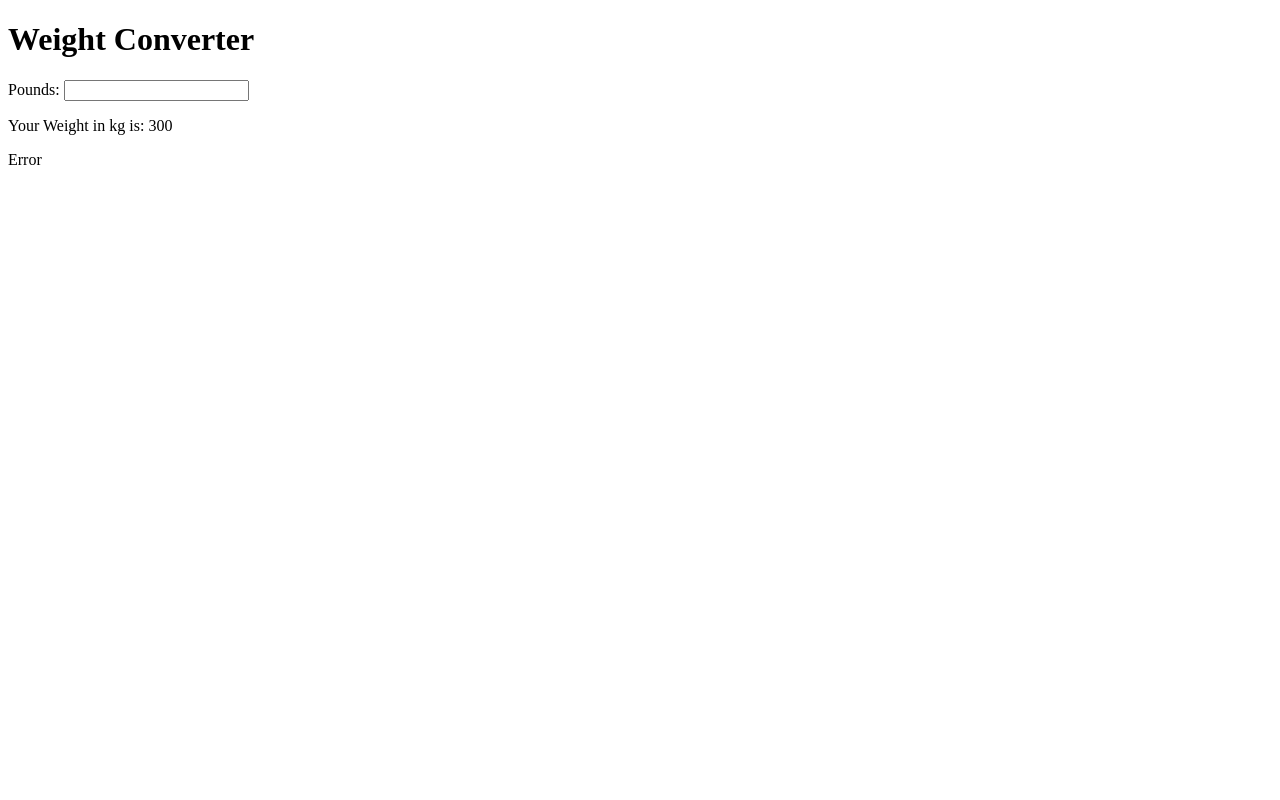
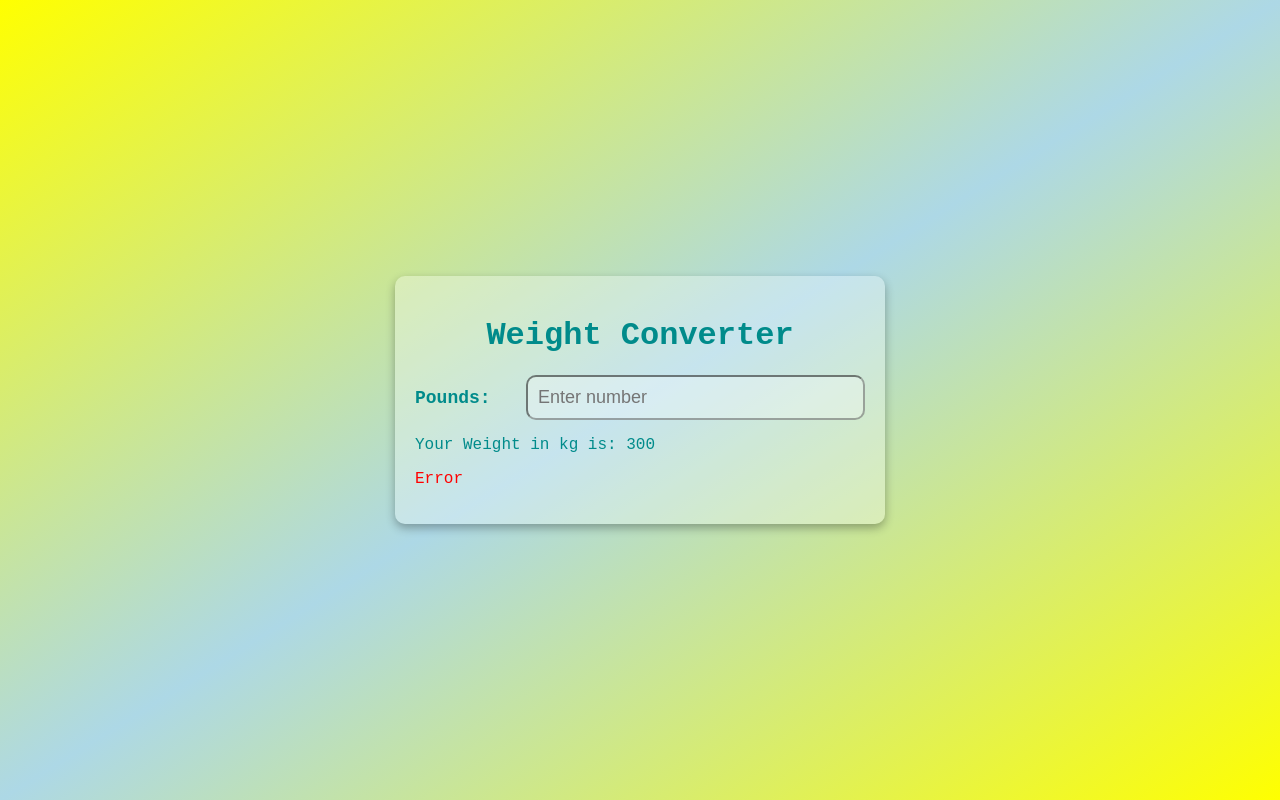
Before and after one commit to KinJonathan/HTML-CSS-JavaScript-Projects, a plain HTML site: page weight-converter/index.html in a window 1280 px wide. Drawn offline with Linux system fonts and the light colour scheme.

Commit message:
CSS Weight Converter

```diff
--- a/weight-converter/index.html
+++ b/weight-converter/index.html
@@ -11,7 +11,7 @@
         <h1 class="heading">Weight Converter</h1>
         <div class="input-container">
             <label for="pounds">Pounds:</label>
-            <input type="number" id="input" class="input" step=".1">
+            <input type="number" id="input" class="input" placeholder="Enter number" step=".1">
         </div>
         <p>Your Weight in kg is: <span id="result">300</span></p>
         <p class="error" id="error">Error</p>
--- a/weight-converter/style.css
+++ b/weight-converter/style.css
@@ -0,0 +1,48 @@
+body {
+    margin: 0;
+    background: linear-gradient(to left top, yellow, lightblue, yellow);
+    height: 100vh;
+    display: flex;
+    justify-content: center;
+    align-items: center;
+    font-family: 'Courier New', Courier, monospace;
+    color: darkcyan;
+}
+
+.container {
+    background-color: rgb(255, 255, 255, 0.3);
+    padding: 20px;
+    box-shadow: 0 4px 10px rgb(0, 0, 0, 0.3);
+    border-radius: 10px;
+    width: 85%;
+    margin: 5px;
+   max-width: 450px;
+}
+
+.heading{
+    text-align: center;
+}
+
+.input-container {
+    display: flex;
+    justify-content: space-between;
+    align-items: center;
+    font-size: 18px;
+    font-weight: 700;
+}
+
+.input {
+    padding: 10px;
+    width: 70%;
+    background-color: rgb(255, 255, 255, 0.3);
+    border-color: rgb(0, 0, 0, 0.5);
+    font-size: 18px;
+    border-radius: 10px;
+    color: darkgreen;
+    outline: none;
+}
+
+.error {
+    color: red;
+
+}
```
